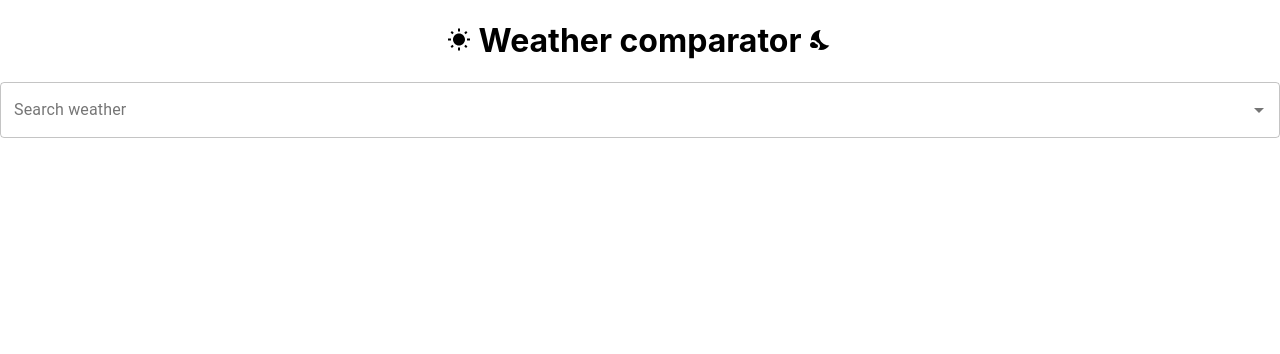
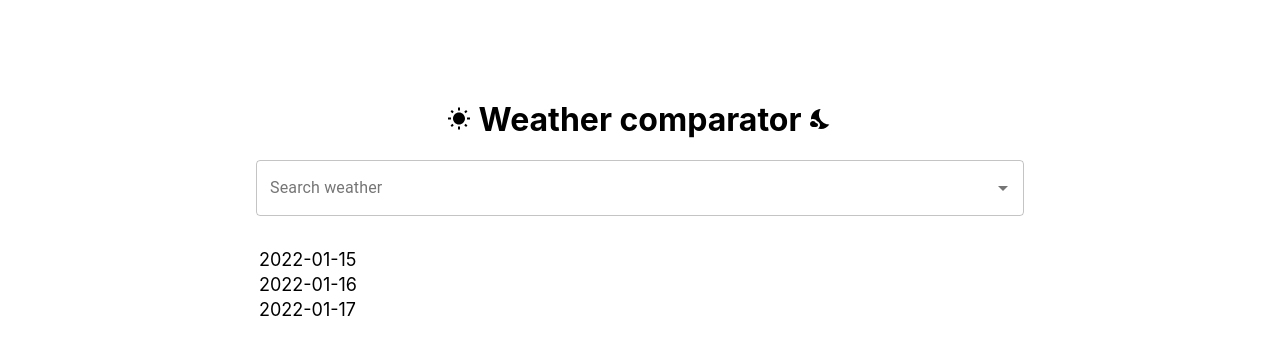
Before and after one commit to mproskura/WeatherProjectFrontend, a React (Create React App) app: page / in a window 1280 px wide. Shown: the top 354 px of the page. Built offline with nearby package versions, Linux system fonts and the light colour scheme.

Commit message:
Bug correction - no refresh

```diff
--- a/public/index.html
+++ b/public/index.html
@@ -24,7 +24,7 @@
       work correctly both with client-side routing and a non-root public URL.
       Learn how to configure a non-root public URL by running `npm run build`.
     -->
-    <title>React App</title>
+    <title>Weather comparator</title>
   </head>
   <body>
     <noscript>You need to enable JavaScript to run this app.</noscript>
--- a/src/App.css
+++ b/src/App.css
@@ -1,38 +1,3 @@
 .App {
   text-align: center;
 }
-
-.App-logo {
-  height: 40vmin;
-  pointer-events: none;
-}
-
-@media (prefers-reduced-motion: no-preference) {
-  .App-logo {
-    animation: App-logo-spin infinite 20s linear;
-  }
-}
-
-.App-header {
-  background-color: #282c34;
-  min-height: 100vh;
-  display: flex;
-  flex-direction: column;
-  align-items: center;
-  justify-content: center;
-  font-size: calc(10px + 2vmin);
-  color: white;
-}
-
-.App-link {
-  color: #61dafb;
-}
-
-@keyframes App-logo-spin {
-  from {
-    transform: rotate(0deg);
-  }
-  to {
-    transform: rotate(360deg);
-  }
-}
--- a/src/components/ResultByDate.js
+++ b/src/components/ResultByDate.js
@@ -33,14 +33,26 @@ const ResultByDate = (props) => {
                 }
             )
         }
-    }, [props.id])
+    }, [props.id]);
+
 
     return (
-
-            forecastDetails.map(forecastDetail =>
-                <ResultDetail forecast={forecastDetail}/>
-            )
-
+        <>
+            <tr>
+                <td>
+                    {props.date}
+                </td>
+            </tr>
+            {
+                forecastDetails.map(forecastDetail =>
+                    <tr>
+                        <td>
+                            <ResultDetail key={forecastDetail.id} forecast={forecastDetail}/>
+                        </td>
+                    </tr>
+                )
+            }
+        </>
     )
 }
 
--- a/src/components/Results.css
+++ b/src/components/Results.css
@@ -1,3 +1,6 @@
 .table-style{
     column-width: 200px;
+    margin-left: 20%;
+    margin-right: 20%;
+    text-align: left;
 }
--- a/src/components/Results.js
+++ b/src/components/Results.js
@@ -3,7 +3,7 @@ import ResultByDate from "./ResultByDate";
 import './Results.css'
 
 const Results = (props) => {
-    const [location, setLocation] = useState(props.location);
+
     const date = new Date();
     const dateToday = date.getFullYear() + '-' + dateSegmentFormatter(date.getMonth() + 1) + '-' + dateSegmentFormatter(date.getDate());
     date.setDate(date.getDate() + 1)
@@ -11,7 +11,7 @@ const Results = (props) => {
     date.setDate(date.getDate() + 1)
     const dateDayAfterTomorrow = date.getFullYear() + '-' + dateSegmentFormatter(date.getMonth() + 1) + '-' + dateSegmentFormatter(date.getDate());
     console.log("Data pojutrze " + dateDayAfterTomorrow);
-    console.log("Id w Results: " + location.id)
+    console.log("Id w Results: " + props.location.id)
     console.log(props)
 
     function dateSegmentFormatter(dateSegment) {
@@ -27,9 +27,9 @@ const Results = (props) => {
         <div>
             <table className={'table-style'}>
                 <tbody>
-                <ResultByDate id={location.id} date={dateToday}/>
-                <ResultByDate id={location.id} date={dateTomorrow}/>
-                <ResultByDate id={location.id} date={dateDayAfterTomorrow}/>
+                <ResultByDate id={props.location.id} date={dateToday}/>
+                <ResultByDate id={props.location.id} date={dateTomorrow}/>
+                <ResultByDate id={props.location.id} date={dateDayAfterTomorrow}/>
                 </tbody>
             </table>
         </div>
--- a/src/components/SearchBox.css
+++ b/src/components/SearchBox.css
@@ -1,4 +1,13 @@
 .search-box-style{
-    alignment: center;
-    width: 300px;
+    alignment: right;
+    width: 60%;
+    margin-bottom: 30px;
+
+    margin-left: 20%;
+    margin-right: 20%;
+
 }
+
+.header{
+    margin-top: 100px;
+}
--- a/src/components/SearchBox.js
+++ b/src/components/SearchBox.js
@@ -55,10 +55,14 @@ const App = () => {
     const findDetails = (locationString) => {
         locations.forEach((item) => {
             if (item.displayString == locationString) {
-                selectedLocation.id = item.id;
-                selectedLocation.longitude = item.longitude;
-                selectedLocation.latitude = item.latitude;
-                selectedLocation.displayString = item.displayString;
+                setSelectedLocation(
+                    {
+                        "id": item.id,
+                        "longitude": item.longitude,
+                        "latitude": item.latitude,
+                        "displayString": item.displayString,
+                    }
+                )
                 console.log(item.id);
                 console.log(item.displayString);
             }
@@ -66,28 +70,28 @@ const App = () => {
     }
 
     const handleLocationChoice = (e) => {
+        if (e.key === 'Enter') {
             findDetails(document.getElementById('search-box').value);
-        if (e.key === 'Enter') {
-            setSelectedLocation2(selectedLocation);
+            console.log('Setting selected location' )
         }
     }
 
     useEffect(() => {
-        console.log(selectedLocation)
+        console.log('Setting selected location2:' )
+        setSelectedLocation2(selectedLocation);
     }, [selectedLocation])
 
     return (
         <div>
-            <h1><WbSunnyIcon/> Weather comparator <NightsStayIcon/></h1>
+            <h1 className={'header'}><WbSunnyIcon/> Weather comparator <NightsStayIcon/></h1>
+            <div className={'search-box-style'}>
                 <Autocomplete
-
                     id='search-box'
                     autoComplete
                     autoHighlight
                     options={myOptions}
                     renderInput={(params) => (
-
-                    <TextField className='search-box-style' {...params}
+                        <TextField  {...params}
                                     onChange={getDataFromAPI}
                                     onKeyPress={handleLocationChoice}
                                     variant="outlined"
@@ -95,7 +99,8 @@ const App = () => {
                         />
                     )}
                 />
-            <Results location={selectedLocation}/>
+            </div>
+            <Results location={selectedLocation2}/>
         </div>
     );
 }
```
Also changed, not shown: src/App.js (+0 -18 lines). Lines whose indentation alone changed are shown as unchanged.
